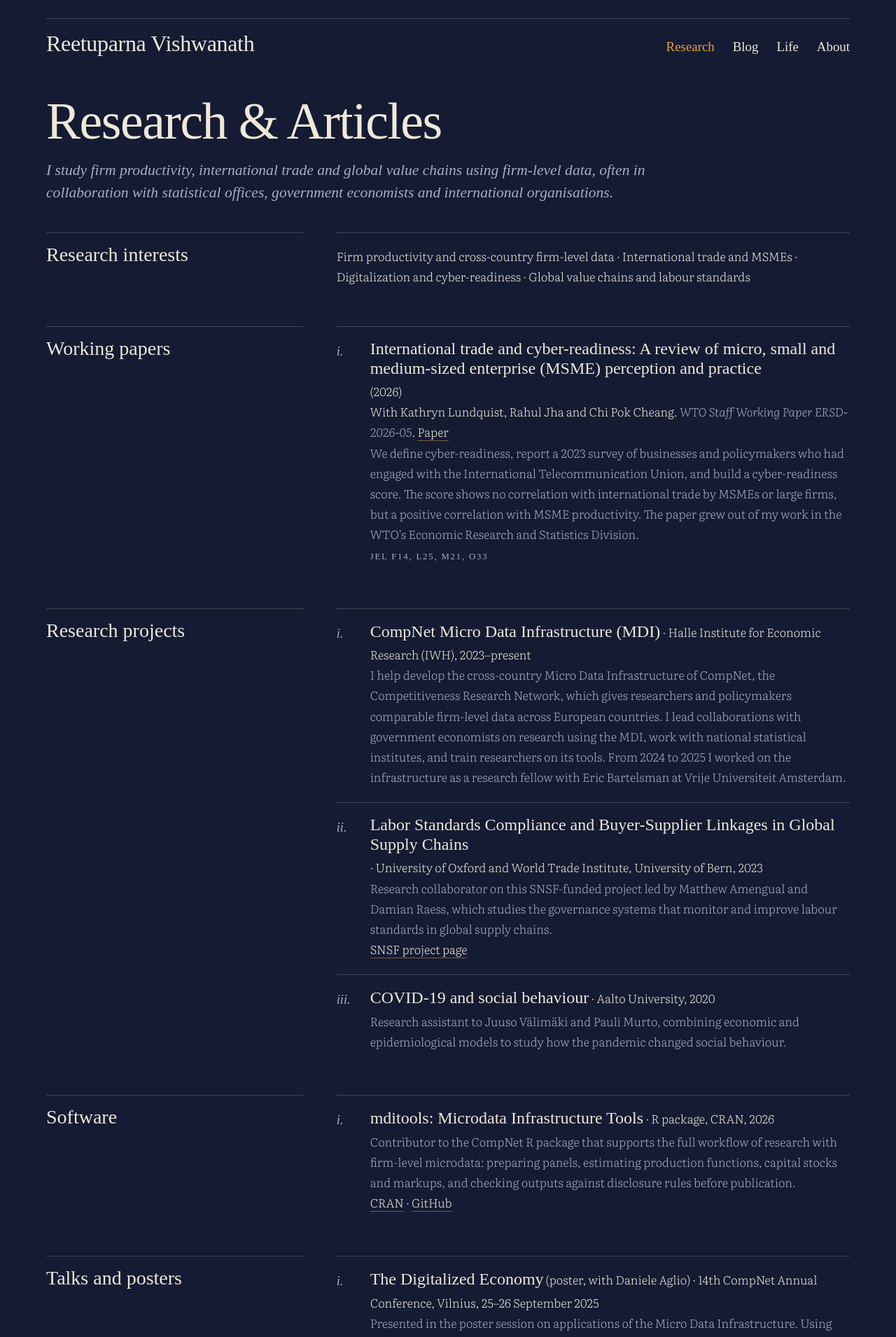
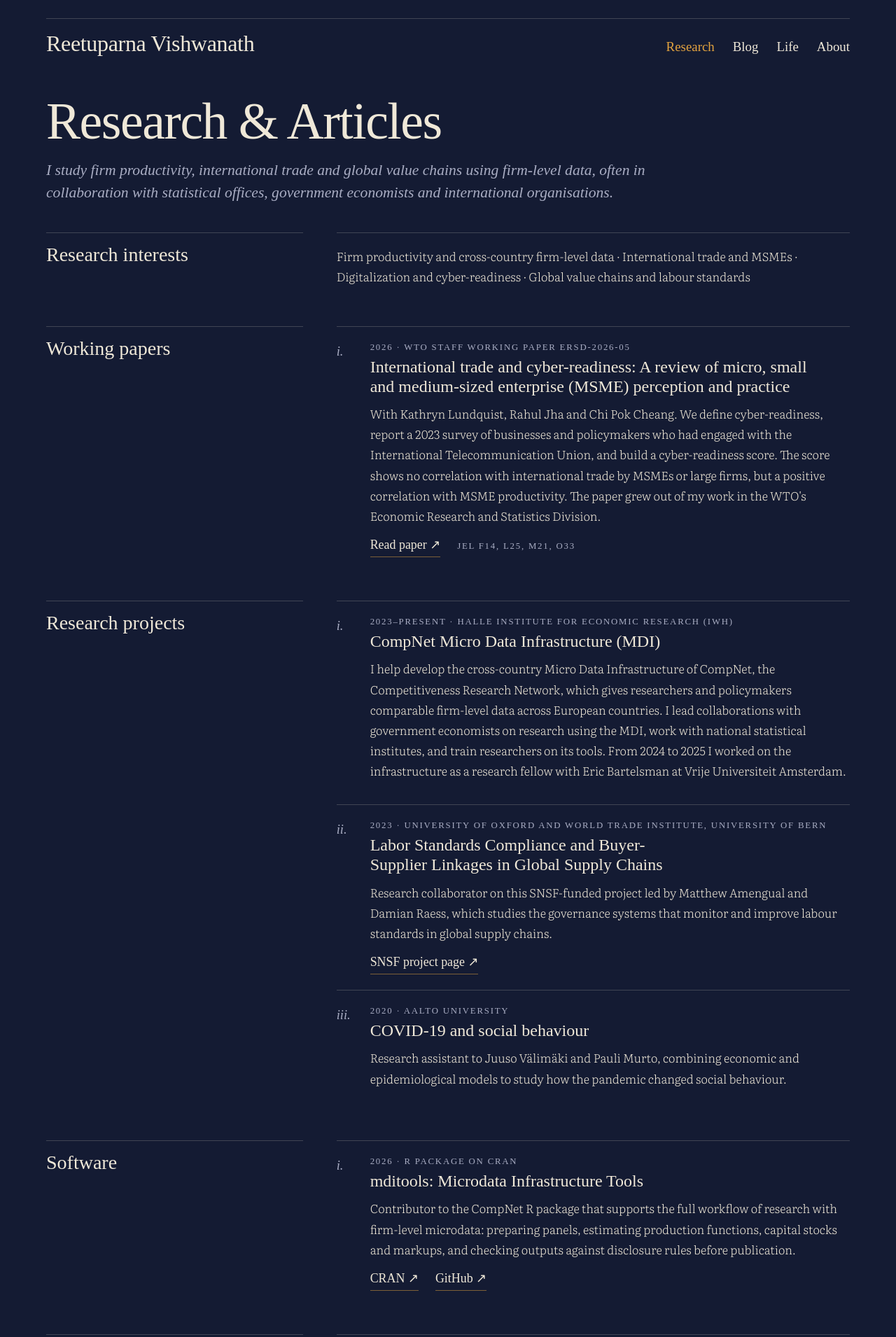
Before and after one commit to reetuparnav/Reetuparnav.github.io, a Jekyll site: the page built from research.html, in a window 1280 px wide. Shown: the top 1910 px of the page at 70% size. Built offline with Jekyll 4.4.1, drawn with Linux system fonts in a browser that asks for light colours; some web fonts are replaced; some of the changed text lies outside the part shown.

Commit message:
Give Research and Blog entries one consistent layout
Each entry now has a date line, a title, a description and a link, so
the pages use two fonts in four consistent styles.

Co-Authored-By: Claude Opus 5.5 <noreply@anthropic.com>
Claude-Session: https://claude.ai/code/session_01Xsa2R2ve3LfZ8MkfZayTEc

```diff
--- a/assets/css/style.css
+++ b/assets/css/style.css
@@ -103,18 +103,20 @@ a.kicker:hover{color:var(--a)}
 .pubs > li{counter-increment:entry;position:relative;border-top:1px solid var(--r);padding:18px 0 22px 48px;margin:0}
 .pubs > li::before{content:counter(entry, lower-roman) ".";font-family:var(--serif);font-size:1.15rem;font-style:italic;color:var(--m);position:absolute;left:0;top:20px}
 .prose > h2 + .pubs{border-top:0;padding-top:0}
-.pubs strong{font-family:var(--serif);font-style:normal;font-size:1.5rem;line-height:1.15;display:inline-block;margin-bottom:4px}
-.pubs .venue{font-style:italic;color:var(--m)}
-.pub-note{color:var(--m)}
-.pubs a{border-bottom:1px solid var(--a-soft);text-decoration:none}
-.jel{display:inline-block;margin-top:6px}
-
+.pubs h3{font-family:var(--serif);font-size:1.5rem;line-height:1.15;margin:4px 0 10px}
+.pubs h3 a,.pubs .go,.post-list .go{text-decoration:none}
+.pubs p,.post-list p{margin:0 0 12px}
+.prose .links{display:flex;flex-wrap:wrap;align-items:baseline;gap:6px 24px;margin:4px 0 0}
+.prose .go{font-family:var(--serif);font-weight:400;font-size:1.12rem;border-bottom:1px solid var(--a-soft);padding-bottom:1px}
+.prose .date{display:block}
+.prose .links .date{display:inline}
+.prose .more{font-family:var(--serif);font-size:1.12rem;font-style:normal;margin-top:0}
 .post-list{list-style:none;padding:0;margin:0}
+.prose .post-list{padding-left:0}
 .post-list li{border-top:1px solid var(--r);padding:18px 0 22px}
 .prose > h2 + .post-list{border-top:0;padding-top:0}
-.post-list a.title{font-family:var(--serif);display:block;font-size:1.6rem;line-height:1.15;margin:4px 0 8px;text-decoration:none}
-.post-list .ext{font-size:.75em;color:var(--a)}
-.post-list p{margin:0;color:var(--m)}
+.post-list a.title{font-family:var(--serif);display:block;font-size:1.5rem;line-height:1.15;margin:4px 0 10px;text-decoration:none}
+
 
 /* life page */
 .gallery{columns:3 220px;column-gap:14px;margin:8px 0 8px}
--- a/research.html
+++ b/research.html
@@ -11,50 +11,72 @@ intro: "I study firm productivity, international trade and global value chains u
 <h2>Working papers</h2>
 <ol class="pubs">
 {% for paper in site.data.working_papers %}
-  <li><strong>{{ paper.title }}</strong> ({{ paper.year }})<br>
-    {% if paper.coauthors %}With {{ paper.coauthors }}. {% endif %}<span class="venue">{{ paper.series }}</span>. <a href="{{ paper.url }}">Paper</a><br>
-    <span class="pub-note">{{ paper.summary }}</span>{% if paper.jel %}<br>
-    <span class="jel">JEL {{ paper.jel }}</span>{% endif %}</li>
+  <li>
+    <span class="date">{{ paper.year }} · {{ paper.series }}</span>
+    <h3><a href="{{ paper.url }}">{{ paper.title }}</a></h3>
+    <p>{% if paper.coauthors %}With {{ paper.coauthors }}. {% endif %}{{ paper.summary }}</p>
+    <p class="links"><a class="go ext" href="{{ paper.url }}">Read paper</a>{% if paper.jel %}<span class="date">JEL {{ paper.jel }}</span>{% endif %}</p>
+  </li>
 {% endfor %}
 </ol>
 
 <h2>Research projects</h2>
 <ol class="pubs">
-  <li><strong>CompNet Micro Data Infrastructure (MDI)</strong> · Halle Institute for Economic Research (IWH), 2023–present<br>
-    <span class="pub-note">I help develop the cross-country Micro Data Infrastructure of CompNet, the Competitiveness Research Network, which gives researchers and policymakers comparable firm-level data across European countries. I lead collaborations with government economists on research using the MDI, work with national statistical institutes, and train researchers on its tools. From 2024 to 2025 I worked on the infrastructure as a research fellow with Eric Bartelsman at Vrije Universiteit Amsterdam.</span></li>
-  <li><strong>Labor Standards Compliance and Buyer-Supplier Linkages in Global Supply Chains</strong> · University of Oxford and World Trade Institute, University of Bern, 2023<br>
-    <span class="pub-note">Research collaborator on this SNSF-funded project led by Matthew Amengual and Damian Raess, which studies the governance systems that monitor and improve labour standards in global supply chains.</span><br>
-    <a href="https://data.snf.ch/grants/grant/200968">SNSF project page</a></li>
-  <li><strong>COVID-19 and social behaviour</strong> · Aalto University, 2020<br>
-    <span class="pub-note">Research assistant to Juuso Välimäki and Pauli Murto, combining economic and epidemiological models to study how the pandemic changed social behaviour.</span></li>
+  <li>
+    <span class="date">2023–present · Halle Institute for Economic Research (IWH)</span>
+    <h3>CompNet Micro Data Infrastructure (MDI)</h3>
+    <p>I help develop the cross-country Micro Data Infrastructure of CompNet, the Competitiveness Research Network, which gives researchers and policymakers comparable firm-level data across European countries. I lead collaborations with government economists on research using the MDI, work with national statistical institutes, and train researchers on its tools. From 2024 to 2025 I worked on the infrastructure as a research fellow with Eric Bartelsman at Vrije Universiteit Amsterdam.</p>
+  </li>
+  <li>
+    <span class="date">2023 · University of Oxford and World Trade Institute, University of Bern</span>
+    <h3>Labor Standards Compliance and Buyer-Supplier Linkages in Global Supply Chains</h3>
+    <p>Research collaborator on this SNSF-funded project led by Matthew Amengual and Damian Raess, which studies the governance systems that monitor and improve labour standards in global supply chains.</p>
+    <p class="links"><a class="go ext" href="https://data.snf.ch/grants/grant/200968">SNSF project page</a></p>
+  </li>
+  <li>
+    <span class="date">2020 · Aalto University</span>
+    <h3>COVID-19 and social behaviour</h3>
+    <p>Research assistant to Juuso Välimäki and Pauli Murto, combining economic and epidemiological models to study how the pandemic changed social behaviour.</p>
+  </li>
 </ol>
 
 <h2>Software</h2>
 <ol class="pubs">
-  <li><strong>mditools: Microdata Infrastructure Tools</strong> · R package, CRAN, 2026<br>
-    <span class="pub-note">Contributor to the CompNet R package that supports the full workflow of research with firm-level microdata: preparing panels, estimating production functions, capital stocks and markups, and checking outputs against disclosure rules before publication.</span><br>
-    <a href="https://cran.r-project.org/package=mditools">CRAN</a> · <a href="https://github.com/Secretariat-CompNet/mditools">GitHub</a></li>
+  <li>
+    <span class="date">2026 · R package on CRAN</span>
+    <h3>mditools: Microdata Infrastructure Tools</h3>
+    <p>Contributor to the CompNet R package that supports the full workflow of research with firm-level microdata: preparing panels, estimating production functions, capital stocks and markups, and checking outputs against disclosure rules before publication.</p>
+    <p class="links"><a class="go ext" href="https://cran.r-project.org/package=mditools">CRAN</a><a class="go ext" href="https://github.com/Secretariat-CompNet/mditools">GitHub</a></p>
+  </li>
 </ol>
 
 <h2>Talks and posters</h2>
 <ol class="pubs">
-  <li><strong>The Digitalized Economy</strong> (poster, with Daniele Aglio) · 14th CompNet Annual Conference, Vilnius, 25–26 September 2025<br>
-    <span class="pub-note">Presented in the poster session on applications of the Micro Data Infrastructure. Using harmonised firm-level data for France and the Netherlands, we build a digital adoption score from six ICT components and relate it to exporting and productivity. Digitalization is associated with a higher probability of exporting in both countries and with higher labour productivity in France, and online sales are positively associated with TFP.</span><br>
-    <a href="https://www.iwh-halle.de/fileadmin/_compnet/user_upload/DP_poster.pdf">Poster (PDF)</a> · <a href="https://www.iwh-halle.de/en/compnet/events/past-events/14th-compnet-annual-conference">Conference programme</a></li>
-  <li><strong>Statement to the UN Human Rights Council, 52nd regular session</strong> · Palais des Nations, Geneva, 24 March 2023<br>
-    <span class="pub-note">Delivered on behalf of the NGO OCAPROCE in the Item 5 general debate.</span> <a href="https://webtv.un.org/en/asset/k1m/k1mlvfhg2a">Watch on UN Web TV</a> <span class="pub-note">(the statement begins at 1:42:32)</span>
+  <li>
+    <span class="date">25–26 September 2025 · 14th CompNet Annual Conference, Vilnius</span>
+    <h3>The Digitalized Economy</h3>
+    <p>Poster with Daniele Aglio, presented in the session on applications of the Micro Data Infrastructure. Using harmonised firm-level data for France and the Netherlands, we build a digital adoption score from six ICT components and relate it to exporting and productivity. Digitalization is associated with a higher probability of exporting in both countries and with higher labour productivity in France, and online sales are positively associated with TFP.</p>
+    <p class="links"><a class="go ext" href="https://www.iwh-halle.de/fileadmin/_compnet/user_upload/DP_poster.pdf">Poster (PDF)</a><a class="go ext" href="https://www.iwh-halle.de/en/compnet/events/past-events/14th-compnet-annual-conference">Conference programme</a></p>
+  </li>
+  <li>
+    <span class="date">24 March 2023 · Palais des Nations, Geneva</span>
+    <h3>Statement to the UN Human Rights Council, 52nd regular session</h3>
+    <p>Delivered on behalf of the NGO OCAPROCE in the Item 5 general debate. The statement begins at 1:42:32 in the recording.</p>
+    <p class="links"><a class="go ext" href="https://webtv.un.org/en/asset/k1m/k1mlvfhg2a">Watch on UN Web TV</a></p>
     <div class="talk-photos">
       <img src="{{ '/assets/img/unhrc-1.jpg' | relative_url }}" alt="Reetuparna delivering a statement at the UN Human Rights Council">
       <img src="{{ '/assets/img/unhrc-2.jpg' | relative_url }}" alt="Reetuparna speaking at the NGO speaker's desk, Palais des Nations">
-    </div></li>
+    </div>
+  </li>
 </ol>
 
 <h2>Articles</h2>
 <ul class="post-list">
 {% for post in site.categories.articles %}
-  <li><span class="date">{{ post.date | date: "%-d %b %Y" }}{% if post.publication %} · {{ post.publication }}{% endif %}</span>
-  <a class="title" href="{% if post.external_url %}{{ post.external_url }}{% else %}{{ post.url | relative_url }}{% endif %}">{{ post.title }}{% if post.external_url %} <span class="ext">↗</span>{% endif %}</a>
-  <p>{{ post.summary }}</p>{% if post.jel %}<span class="jel">JEL {{ post.jel }}</span>{% endif %}</li>
+  <li><span class="date">{{ post.date | date: "%d.%m.%Y" }}{% if post.publication %} · {{ post.publication }}{% endif %}</span>
+  <a class="title" href="{% if post.external_url %}{{ post.external_url }}{% else %}{{ post.url | relative_url }}{% endif %}">{{ post.title }}</a>
+  <p>{{ post.summary }}</p>
+  <p class="links"><a class="go {% if post.external_url %}ext{% else %}int{% endif %}" href="{% if post.external_url %}{{ post.external_url }}{% else %}{{ post.url | relative_url }}{% endif %}">Read article</a>{% if post.jel %}<span class="date">JEL {{ post.jel }}</span>{% endif %}</p></li>
 {% endfor %}
 </ul>
 <p class="lead-note">Shorter, informal pieces on economics and academic life are on the blog. <a class="more" href="{{ '/blog/' | relative_url }}">Read the blog</a></p>
```
Also changed, not shown: blog.html (+4 -3 lines).
